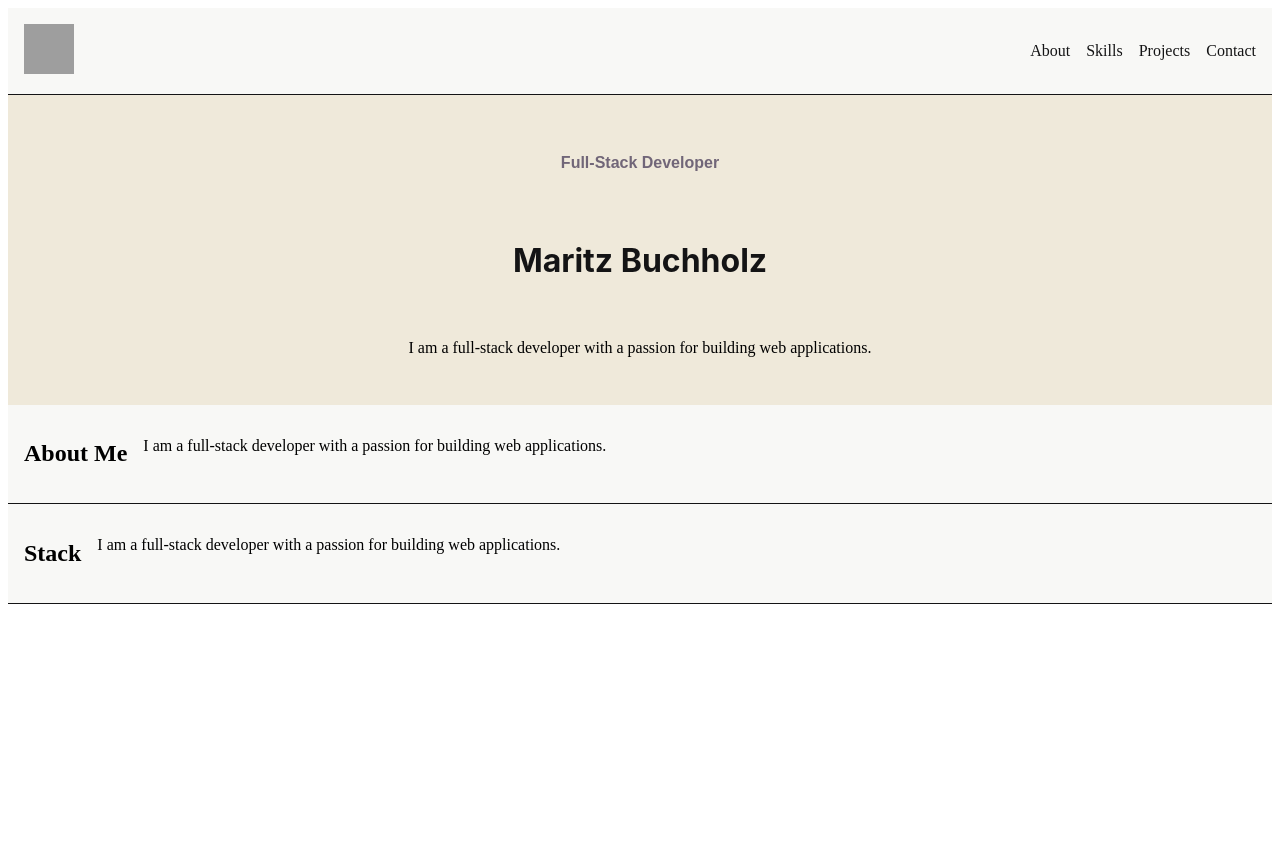
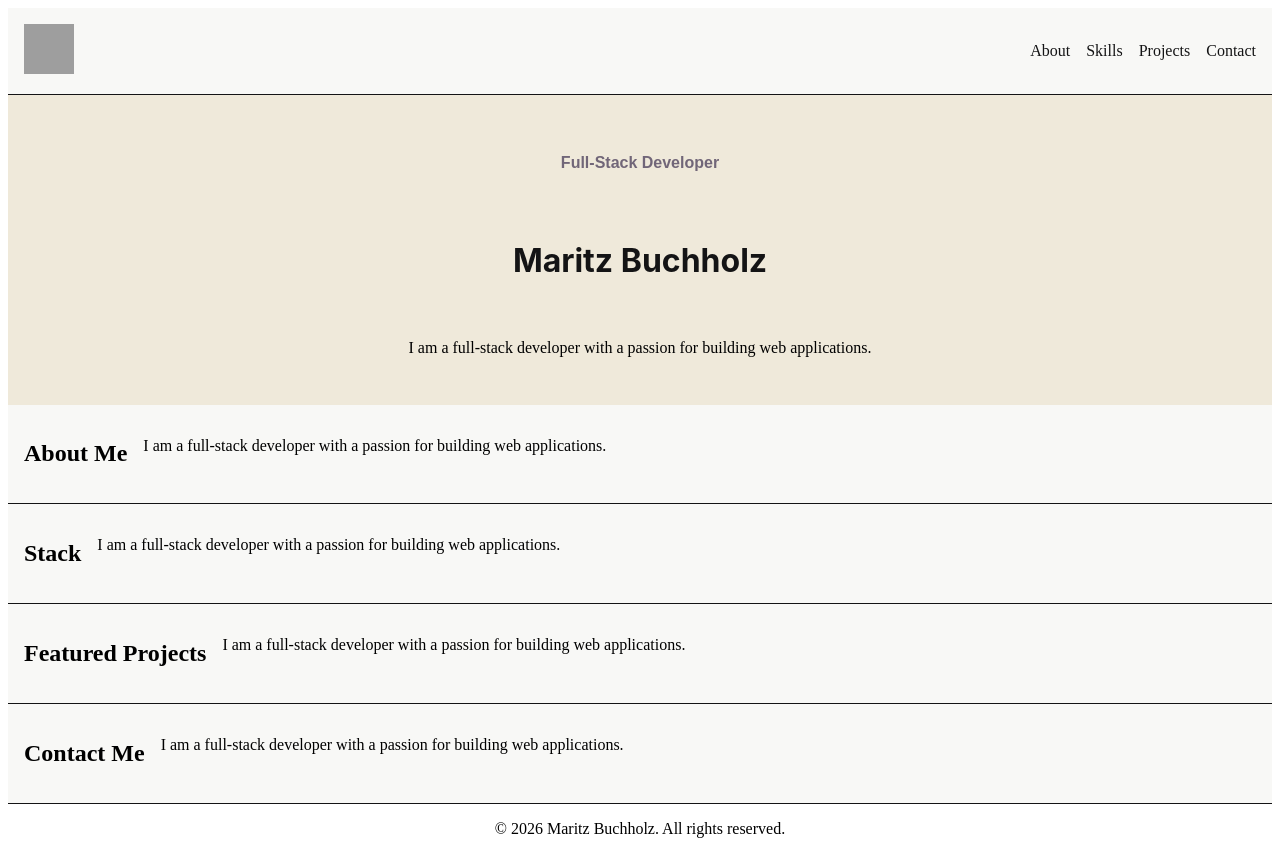
Before and after one commit to maritzbuchholz/portfolio, a React (Vite) app: page / in a window 1280 px wide. Before the commit the page ends 800 px from the top, so only its background shows below. Built offline with nearby package versions, Linux system fonts and the light colour scheme; grey boxes are pictures that could not be loaded.

Commit message:
add projects, contact, and footer basics

```diff
--- /dev/null
+++ b/src/Components/Contact/Contact.jsx
@@ -0,0 +1,15 @@
+import React from 'react';
+import './Contact.scss';
+
+const Contact = () => {
+    return (
+        <section className="contact">
+            <div className="contact__content">
+                <h2 className="contact__title">Contact Me</h2>
+                <p className="contact__description">I am a full-stack developer with a passion for building web applications.</p>
+            </div>
+        </section>
+    );
+};
+
+export default Contact;
--- /dev/null
+++ b/src/Components/Contact/Contact.scss
@@ -0,0 +1,20 @@
+@import '../../styles/variables.scss';
+
+.contact {
+    display: flex;
+    justify-content: space-between;
+    align-items: center;
+    padding: 1rem;
+    background-color: $card-bg;
+    border-bottom: 1px solid $text-dark;
+
+    &__content {
+        display: flex;
+        gap: 1rem;
+
+        a {
+            text-decoration: none;
+            color: $text-dark;
+        }
+    }
+}
--- /dev/null
+++ b/src/Components/Featured/Featured.jsx
@@ -0,0 +1,15 @@
+import React from 'react';
+import './Featured.scss';
+
+const Featured = () => {
+    return (
+        <section className="featured">
+            <div className="featured__content">
+                <h2 className="featured__title">Featured Projects</h2>
+                <p className="featured__description">I am a full-stack developer with a passion for building web applications.</p>
+            </div>
+        </section>
+    );
+};
+
+export default Featured;
--- /dev/null
+++ b/src/Components/Featured/Featured.scss
@@ -0,0 +1,20 @@
+@import '../../styles/variables.scss';
+
+.featured {
+    display: flex;
+    justify-content: space-between;
+    align-items: center;
+    padding: 1rem;
+    background-color: $card-bg;
+    border-bottom: 1px solid $text-dark;
+
+    &__content {
+        display: flex;
+        gap: 1rem;
+
+        a {
+            text-decoration: none;
+            color: $text-dark;
+        }
+    }
+}
--- /dev/null
+++ b/src/Components/Footer/Footer.jsx
@@ -0,0 +1,14 @@
+import React from 'react';
+import './Footer.scss';
+
+const Footer = () => {
+    return (
+        <footer className="footer">
+            <div className="footer__content">
+                <p className="footer__text">© 2026 Maritz Buchholz. All rights reserved.</p>
+            </div>
+        </footer>
+    );
+};
+
+export default Footer;
--- a/src/pages/LandingPage/LandingPage.jsx
+++ b/src/pages/LandingPage/LandingPage.jsx
@@ -4,6 +4,9 @@ import NavBar from '../../Components/NavBar/NavBar';
 import Hero from '../../Components/Hero/Hero';
 import About from '../../Components/About/About';
 import Stack from '../../Components/Stack/Stack';
+import Featured from '../../Components/Featured/Featured';
+import Contact from '../../Components/Contact/Contact';
+import Footer from '../../Components/Footer/Footer';
 
 const LandingPage = () => {
     return (
@@ -13,6 +16,9 @@ const LandingPage = () => {
                 <Hero />
                 <About />
                 <Stack />
+                <Featured />
+                <Contact />
+                <Footer />
             </main>
         </div>
     );
```
Also changed, not shown: src/Components/Footer/Footer.scss (added).
